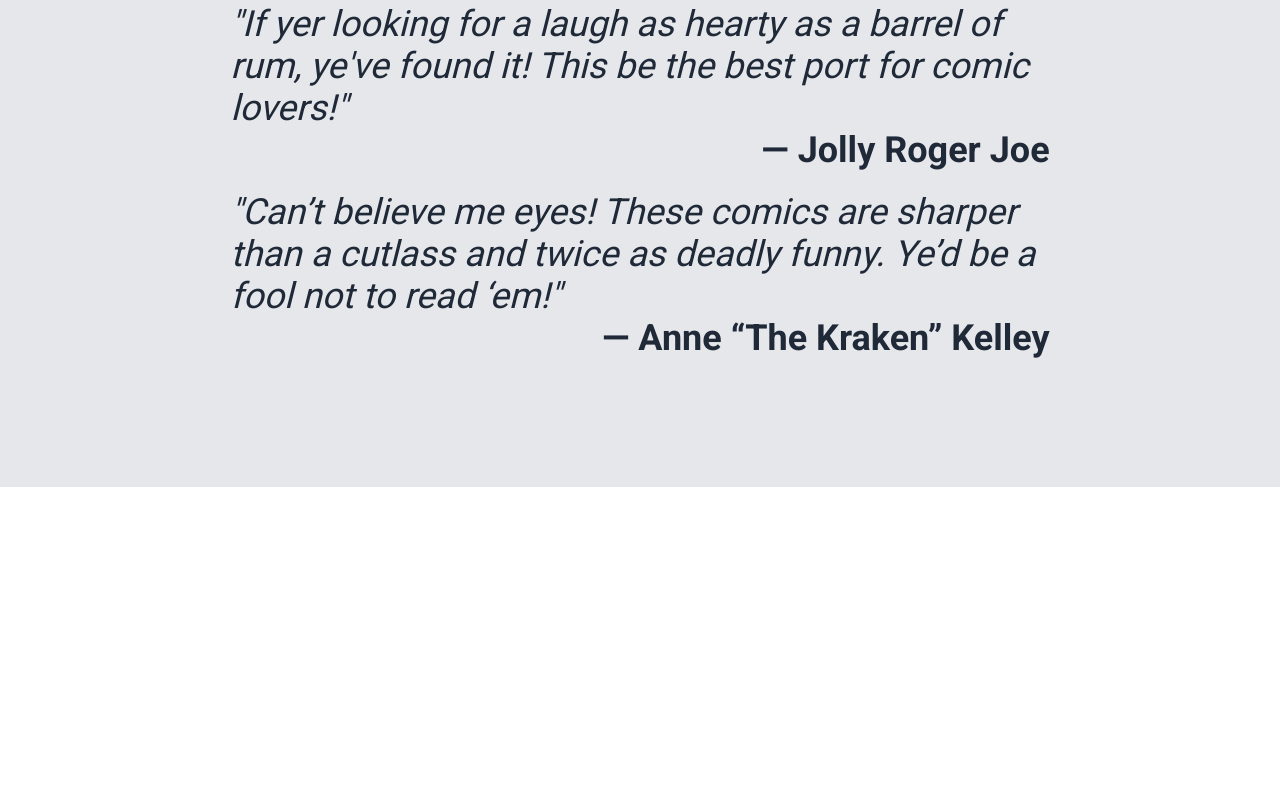
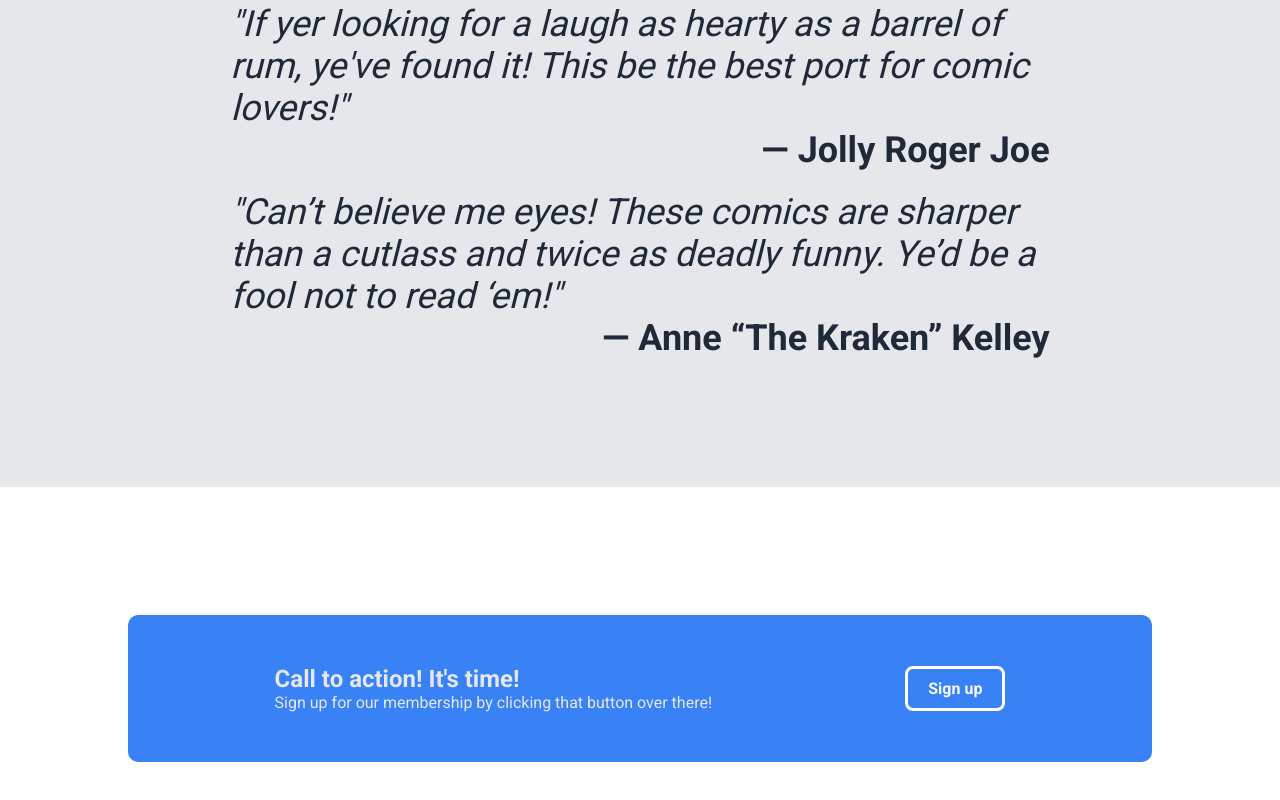
Before and after one commit to Sora2187/Landing-Page, a plain HTML site: page index.html in a window 1280 px wide. Shown: the part 1499-2299 px from the top of the page. Before the commit the page ends 1986 px from the top, so only its background shows below. Drawn offline with Linux system fonts and the light colour scheme.

Commit message:
Add cta-section
Added and styled cta-button,text and background

```diff
--- a/index.html
+++ b/index.html
@@ -95,5 +95,13 @@
         <footer>— Anne “The Kraken” Kelley</footer>
       </blockquote>
     </section>
+
+    <section id="sign-up" class="cta-section">
+      <div class="cta-text">
+        <p class="bold">Call to action! It's time!</p>
+        <p>Sign up for our membership by clicking that button over there!</p>
+      </div>
+      <button class="cta-button">Sign up</button>
+    </section>
   </body>
 </html>
--- a/styles.css
+++ b/styles.css
@@ -160,3 +160,33 @@ blockquote footer {
   font-weight: bold;
   text-align: end;
 }
+
+.cta-section {
+  display: flex;
+  justify-content: space-around;
+  align-items: center;
+  margin: 10%;
+  padding: 50px;
+  background-color: #3882f6;
+  border-radius: 10px;
+}
+
+.cta-text {
+  color: #e5e7eb;
+}
+
+.bold {
+  font-weight: bold;
+  font-size: 24px;
+}
+
+.cta-button {
+  background-color: #3882f6;
+  color: #f9faf8;
+  border: solid white;
+  border-radius: 8px;
+  padding: 10px 20px;
+  font-size: 1rem;
+  font-weight: 600;
+  cursor: pointer;
+}
```
